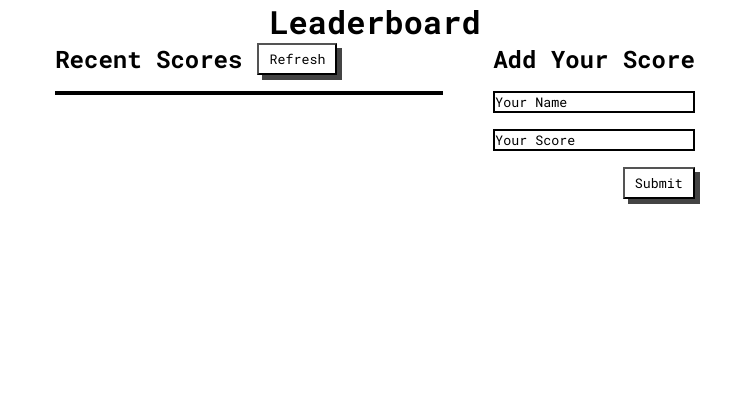
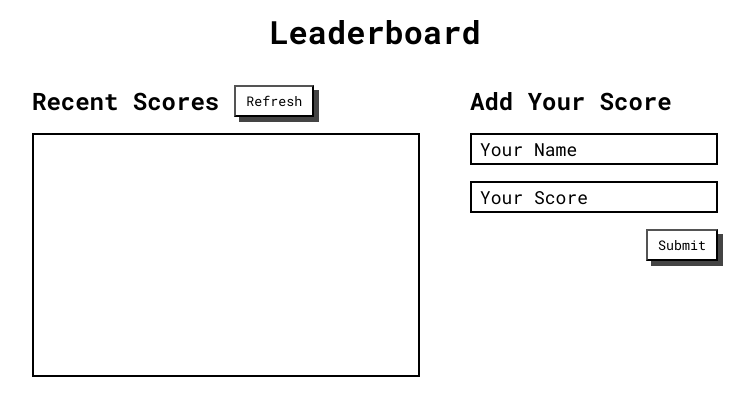
Before and after one commit to mrsamsharma/Leaderboard, a website built with webpack: page src/index.html in a window 1280 px wide. Shown: the whole page, without its empty margins (265-1019 px from the left). Built offline with nearby package versions, Linux system fonts and the light colour scheme.

Commit message:
Fix the current layout

```diff
--- a/src/modules/app.js
+++ b/src/modules/app.js
@@ -17,6 +17,8 @@ submitBtn.addEventListener('click', (e) => {
   const score = userScore.value;
   if (user && score) {
     post({ user, score });
+    userName.value = '';
+    userScore.value = '';
   }
 });
 
--- a/src/styles/main.css
+++ b/src/styles/main.css
@@ -12,9 +12,14 @@ body {
   align-items: center;
 }
 
+h1 {
+  padding-top: 10px;
+}
+
 .main-container {
   display: flex;
   gap: 50px;
+  margin-top: 2rem;
 }
 
 .score-form-container {
@@ -49,12 +54,15 @@ form {
 }
 
 ul {
+  min-height: 30vh;
   width: 30vw;
   border: 2px solid #000;
   list-style: none;
 }
 
 .text-input {
+  font-size: 18px;
+  padding: 2px 8px;
   border: 2px solid #000;
 }
 
```
